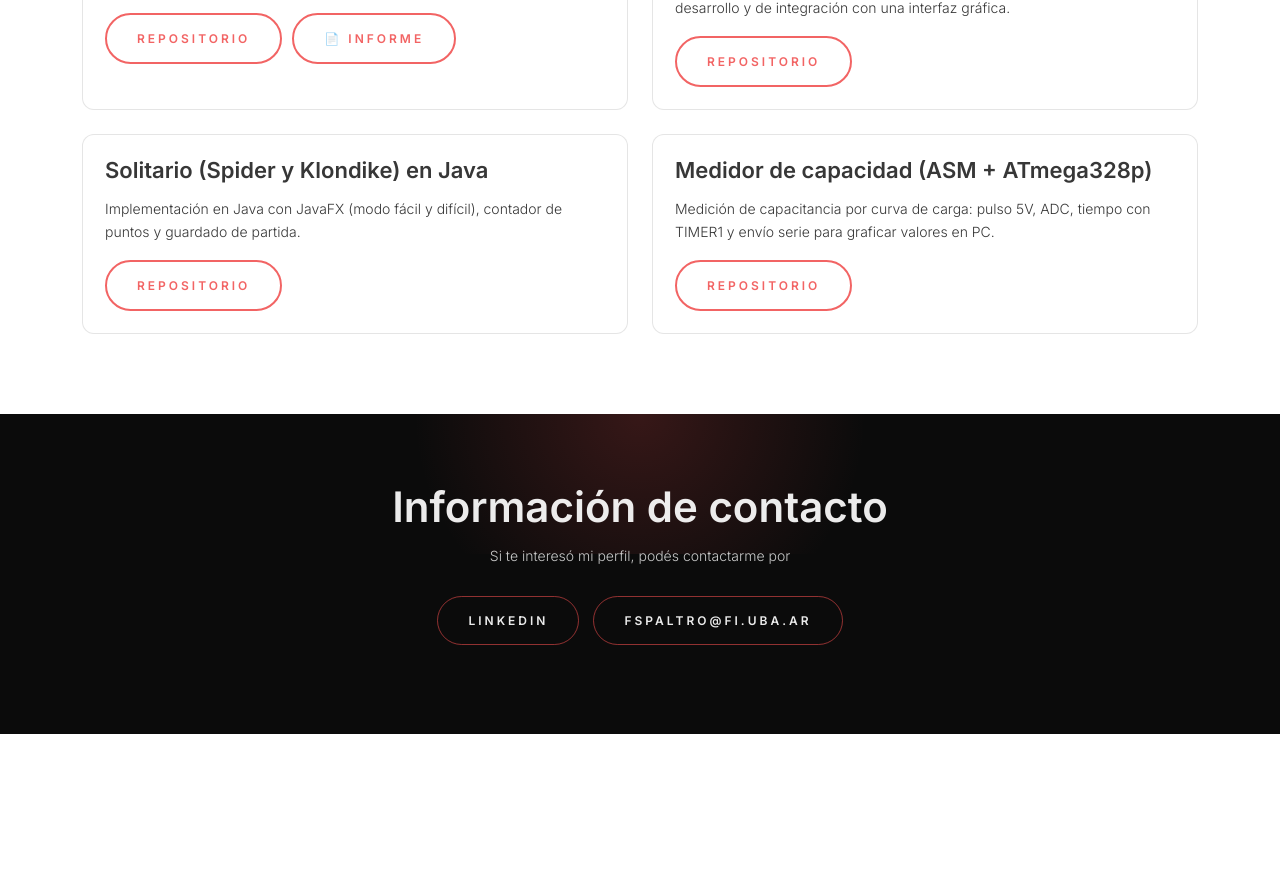
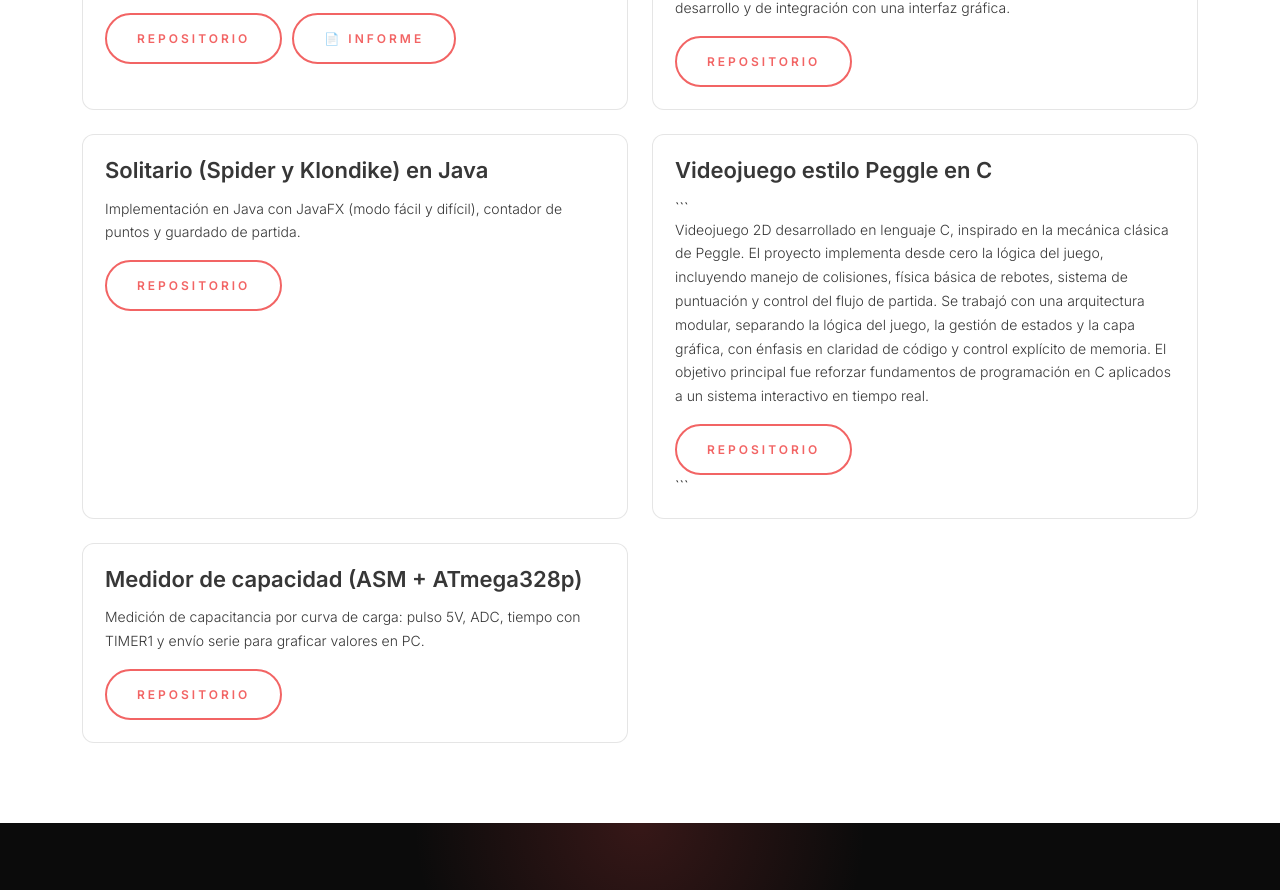
Before and after one commit to FranciscoSpaltro/CV, a plain HTML site: page index.html in a window 1280 px wide. Shown: the part 2304-3194 px from the top of the page. Before the commit the page ends 3038 px from the top, so only its background shows below. Drawn offline with nearby package versions, Linux system fonts and the light colour scheme.

Commit message:
Add more projects repositories

````diff
--- a/index.html
+++ b/index.html
@@ -223,7 +223,7 @@
                 </p>
 
                 <div class="ds-work-actions">
-                  <a href="https://github.com/FranciscoSpaltro/ChessBuddy" target="_blank" class="ds-button">Repositorio</a>
+                  <a href="https://github.com/FranciscoSpaltro/ChessBuddy_CPP" target="_blank" class="ds-button">Repositorio</a>
                 </div>
               </article>
             </div>
@@ -238,12 +238,31 @@
                 </p>
 
                 <div class="ds-work-actions">
-                  <a href="https://github.com/FranciscoSpaltro/solitario" target="_blank" class="ds-button">Repositorio</a>
+                  <a href="https://github.com/FranciscoSpaltro/Solitaire_Java" target="_blank" class="ds-button">Repositorio</a>
                 </div>
               </article>
             </div>
 
-            <!-- 4) Capacimeter ASM -->
+            <!-- 4) PeggleGame_C -->
+            <div class="col-12 col-md-6">
+              <article class="ds-work-card">
+                <h3 class="ds-work-title">Videojuego estilo Peggle en C</h3>
+
+            ```
+            <p class="ds-work-desc">
+              Videojuego 2D desarrollado en lenguaje C, inspirado en la mecánica clásica de Peggle. El proyecto implementa desde cero la lógica del juego, incluyendo manejo de colisiones, física básica de rebotes, sistema de puntuación y control del flujo de partida. Se trabajó con una arquitectura modular, separando la lógica del juego, la gestión de estados y la capa gráfica, con énfasis en claridad de código y control explícito de memoria. El objetivo principal fue reforzar fundamentos de programación en C aplicados a un sistema interactivo en tiempo real.
+            </p>
+
+            <div class="ds-work-actions">
+              <a href="https://github.com/FranciscoSpaltro/PeggleGame_C" target="_blank" class="ds-button">Repositorio</a>
+            </div>
+            ```
+
+              </article>
+            </div>
+
+
+            <!-- 5) Capacimeter ASM -->
             <div class="col-12 col-md-6">
               <article class="ds-work-card">
                 <h3 class="ds-work-title">Medidor de capacidad (ASM + ATmega328p)</h3>
````
Also changed, not shown: indexEng.html (+21 -3 lines), assets/images/credits.txt.
